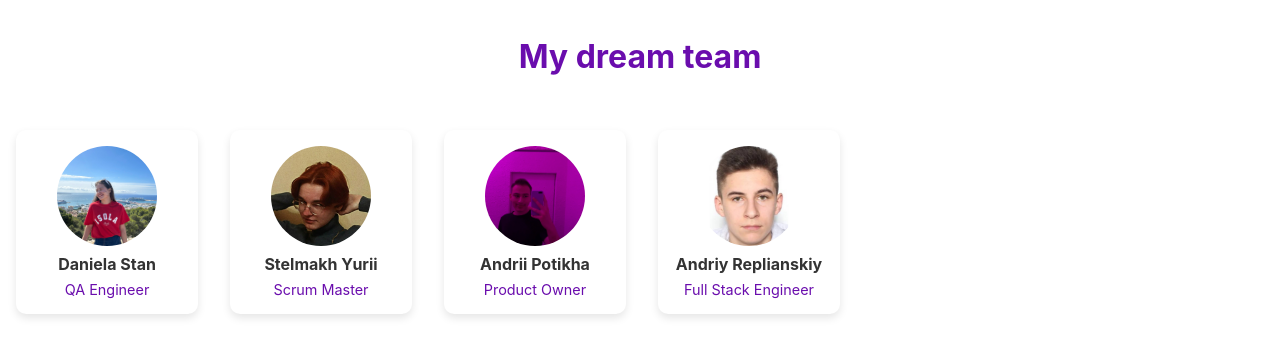
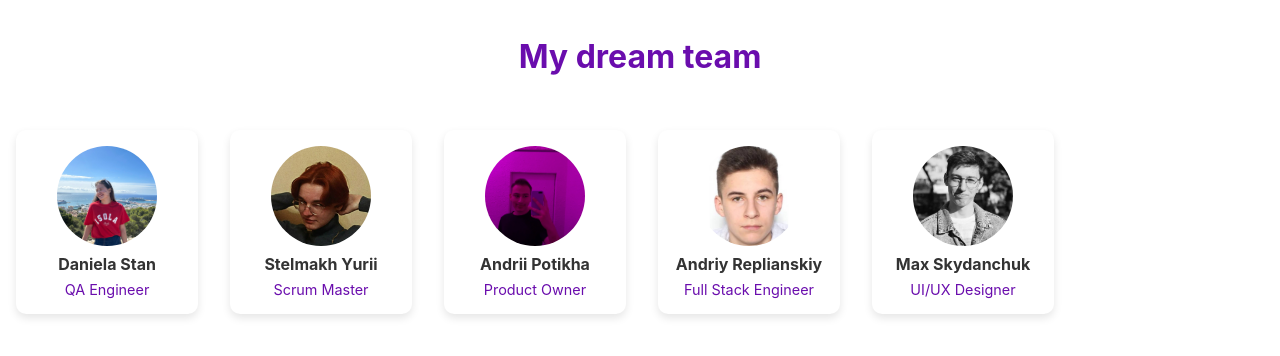
Before and after one commit to pupsaik/My-dream-team, a React (Create React App) app: page / in a window 1280 px wide. Shown: the top 356 px of the page. Built offline with nearby package versions, Linux system fonts and the light colour scheme.

Commit message:
add max info

```diff
--- a/src/components/Body.js
+++ b/src/components/Body.js
@@ -29,6 +29,13 @@ const Body = () => {
         <div style={styles.textContainer}>
           <h2 style={styles.name}>Andriy Replianskiy</h2>
           <p style={styles.position}>Full Stack Engineer</p>
+        </div>
+      </div>
+      <div style={styles.card}>
+        <img src={"/max's_avatar.jpg"} alt="Max Skydanchuk" style={styles.photo} />
+        <div style={styles.textContainer}>
+          <h2 style={styles.name}>Max Skydanchuk</h2>
+          <p style={styles.position}>UI/UX Designer</p>
         </div>
       </div>
     </main>
```
Also changed, not shown: public/max's_avatar.jpg (added).
